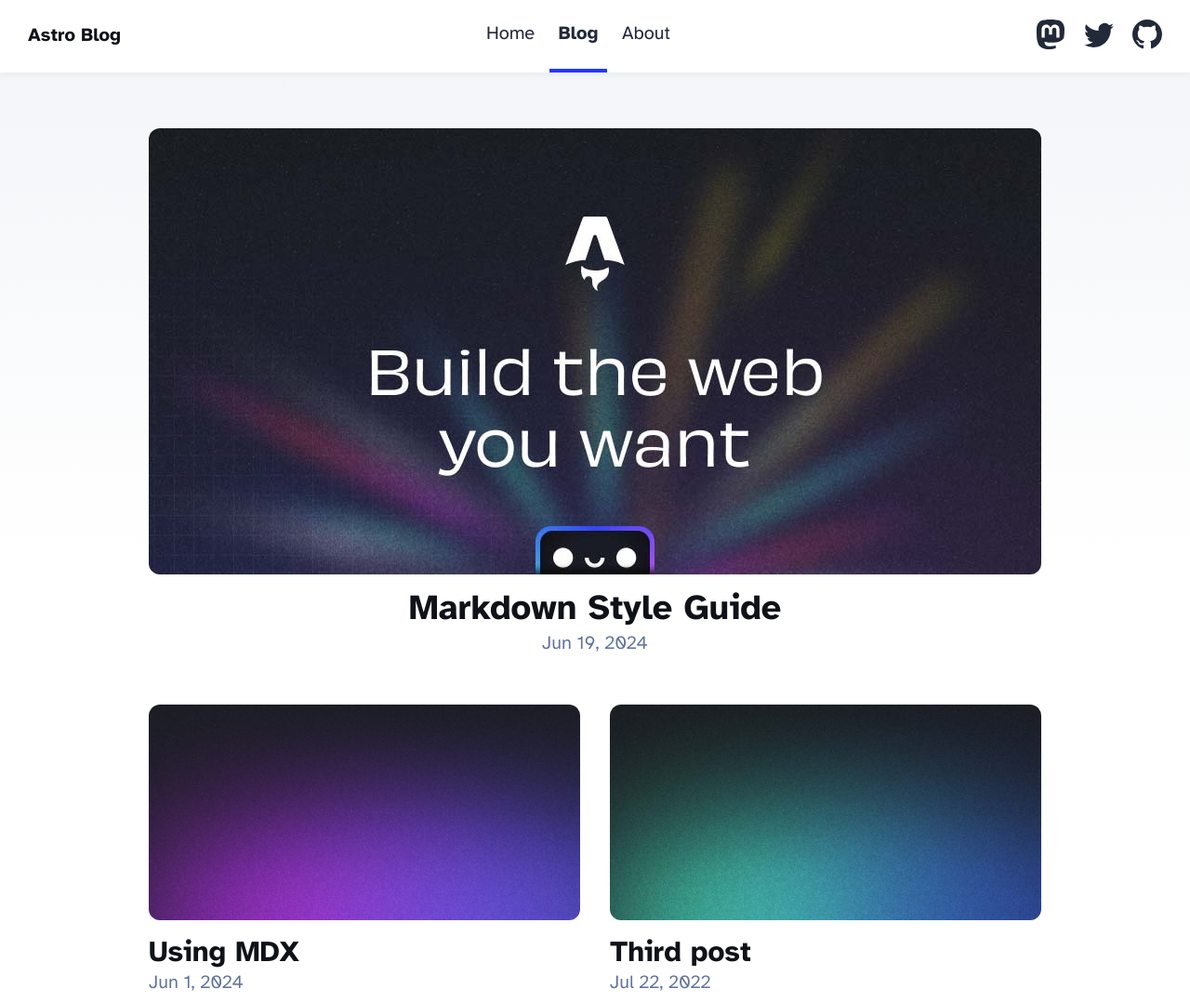
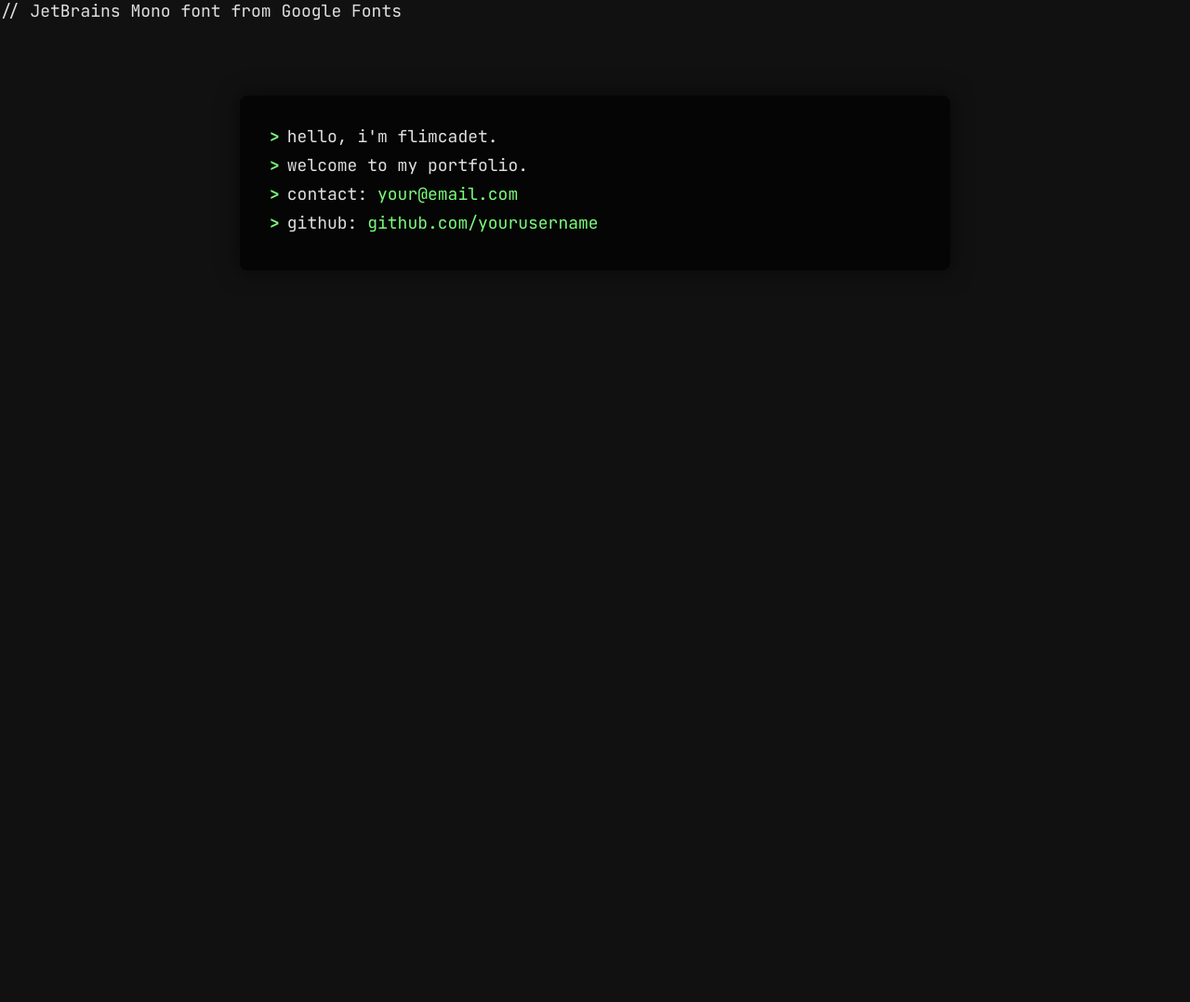
Before and after one commit to flimcadet/flimcadet-portfolio, an Astro site: page /blog in a window 1280 px wide. Shown: the top 1078 px of the page at 93% size. After the commit the page ends 800 px from the top, so only its background shows below. Built offline with nearby package versions, Linux system fonts and the light colour scheme; Astro itself is replaced by a stand-in of ours.

Commit message:
Update index.astro

```diff
--- a/src/pages/blog/index.astro
+++ b/src/pages/blog/index.astro
@@ -1,111 +1,73 @@
----
-import BaseHead from '../../components/BaseHead.astro';
-import Header from '../../components/Header.astro';
-import Footer from '../../components/Footer.astro';
-import { SITE_TITLE, SITE_DESCRIPTION } from '../../consts';
-import { getCollection } from 'astro:content';
-import FormattedDate from '../../components/FormattedDate.astro';
 
-const posts = (await getCollection('blog')).sort(
-	(a, b) => b.data.pubDate.valueOf() - a.data.pubDate.valueOf(),
-);
----
+// JetBrains Mono font from Google Fonts
+<style>
+@import url('https://fonts.googleapis.com/css2?family=JetBrains+Mono:wght@400;700&display=swap');
 
-<!doctype html>
-<html lang="en">
-	<head>
-		<BaseHead title={SITE_TITLE} description={SITE_DESCRIPTION} />
-		<style>
-			main {
-				width: 960px;
-			}
-			ul {
-				display: flex;
-				flex-wrap: wrap;
-				gap: 2rem;
-				list-style-type: none;
+html, body {
+  height: 100%;
   margin: 0;
   padding: 0;
+  background: #111;
+  color: #e0e0e0;
+  font-family: 'JetBrains Mono', monospace;
+  font-size: 18px;
+  min-height: 100vh;
+  box-sizing: border-box;
 }
-			ul li {
-				width: calc(50% - 1rem);
+.container {
+  max-width: 700px;
+  margin: 80px auto 0 auto;
+  padding: 32px;
+  background: rgba(0,0,0,0.7);
+  border-radius: 8px;
+  box-shadow: 0 0 24px #0008;
 }
-			ul li * {
+h1, h2 {
+  color: #7afc7a;
+  font-weight: bold;
+  margin-top: 0;
+}
+a {
+  color: #7afc7a;
   text-decoration: none;
-				transition: 0.2s ease;
 }
-			ul li:first-child {
-				width: 100%;
-				margin-bottom: 1rem;
-				text-align: center;
+a:hover {
+  text-decoration: underline;
 }
-			ul li:first-child img {
-				width: 100%;
+.prompt {
+  color: #7afc7a;
+  margin-right: 8px;
+  font-weight: bold;
 }
-			ul li:first-child .title {
-				font-size: 2.369rem;
+.terminal-line {
+  display: flex;
+  align-items: center;
+  margin-bottom: 8px;
 }
-			ul li img {
-				margin-bottom: 0.5rem;
-				border-radius: 12px;
-			}
-			ul li a {
-				display: block;
-			}
-			.title {
-				margin: 0;
-				color: rgb(var(--black));
-				line-height: 1;
-			}
-			.date {
-				margin: 0;
-				color: rgb(var(--gray));
-			}
-			ul li a:hover h4,
-			ul li a:hover .date {
-				color: rgb(var(--accent));
-			}
-			ul a:hover img {
-				box-shadow: var(--box-shadow);
-			}
-			@media (max-width: 720px) {
-				ul {
-					gap: 0.5em;
-				}
-				ul li {
-					width: 100%;
-					text-align: center;
-				}
-				ul li:first-child {
-					margin-bottom: 0;
-				}
-				ul li:first-child .title {
-					font-size: 1.563em;
+@media (max-width: 600px) {
+  .container {
+    margin: 24px 4px;
+    padding: 12px;
   }
 }
 </style>
-	</head>
-	<body>
-		<Header />
-		<main>
-			<section>
-				<ul>
-					{
-						posts.map((post) => (
-							<li>
-								<a href={`/blog/${post.id}/`}>
-									<img width={720} height={360} src={post.data.heroImage} alt="" />
-									<h4 class="title">{post.data.title}</h4>
-									<p class="date">
-										<FormattedDate date={post.data.pubDate} />
-									</p>
-								</a>
-							</li>
-						))
-					}
-				</ul>
-			</section>
-		</main>
-		<Footer />
-	</body>
-</html>
+
+<div class="container">
+  <div class="terminal-line">
+    <span class="prompt">&gt;</span>
+    <span>hello, i'm flimcadet.</span>
+  </div>
+  <div class="terminal-line">
+    <span class="prompt">&gt;</span>
+    <span>welcome to my portfolio.</span>
+  </div>
+  <div class="terminal-line">
+    <span class="prompt">&gt;</span>
+    <span>contact: <a href="mailto:your@email.com">your@email.com</a></span>
+  </div>
+  <div class="terminal-line">
+    <span class="prompt">&gt;</span>
+    <span>github: <a href="https://github.com/yourusername" target="_blank">github.com/yourusername</a></span>
+  </div>
+  <!-- Add more lines as you wish -->
+</div>
```
Lines whose indentation alone changed are shown as unchanged.
